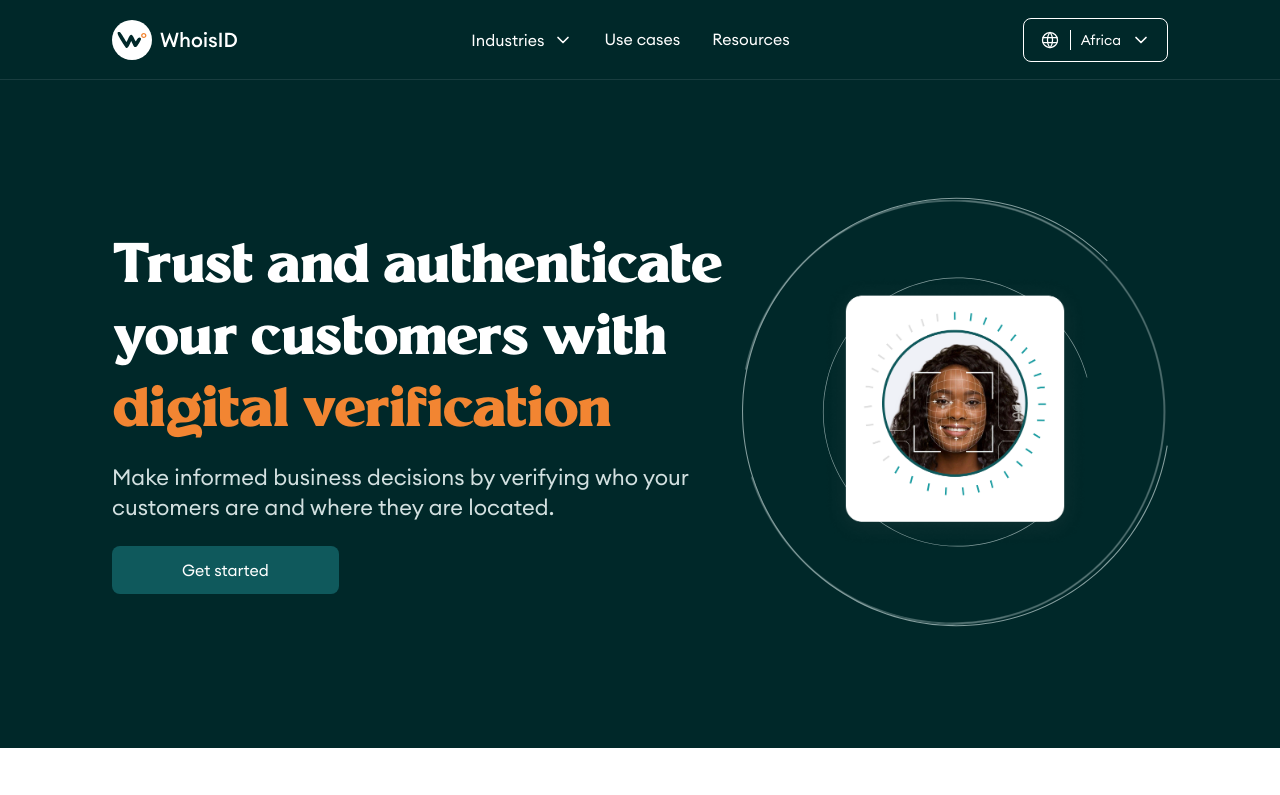
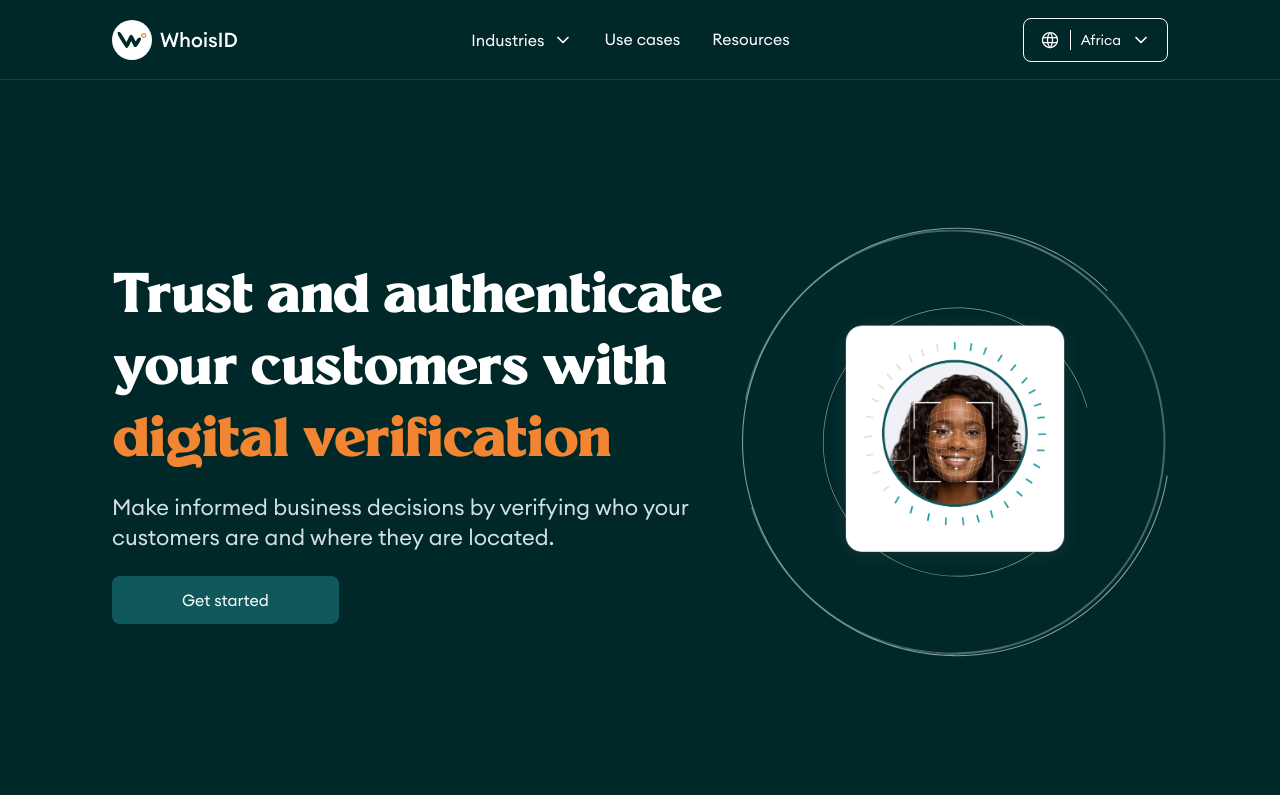
Before and after one commit to Yaasir024/WhoisID, a Vue app: page / in a window 1280 px wide. Shown: the top 795 px of the page. Built offline with nearby package versions, Linux system fonts and the light colour scheme.

Commit message:
/rotation-animation

```diff
--- a/src/components/Home/Hero.vue
+++ b/src/components/Home/Hero.vue
@@ -1,13 +1,17 @@
 <template>
   <section
-    class="bg-id-green-1 px-[40px] xl:px-[112px] pt-[65px] lg:pt-[150px] pb-[154px] flex lg:items-center flex-col lg:flex-row"
+    class="bg-id-green-1 px-[40px] xl:px-[112px] pt-[65px] lg:pt-[180px] pb-[175px] flex lg:items-center flex-col lg:flex-row"
   >
     <div class="max-w-[630px]">
-      <h1 class="text-white text-[38px] sm:text-[56px] leading-[48px] sm:leading-[72px] tracking-[-0.02em] font-millik">
+      <h1
+        class="text-white text-[38px] sm:text-[56px] leading-[48px] sm:leading-[72px] tracking-[-0.02em] font-millik"
+      >
         Trust and authenticate your customers with
         <span class="text-id-yellow">digital verification</span>
       </h1>
-      <h3 class="text-id-gray-3 text-[18px] sm:text-[22px] leading-[28px] sm:leading-[30px] mt-[16px]">
+      <h3
+        class="text-id-gray-3 text-[18px] sm:text-[22px] leading-[28px] sm:leading-[30px] mt-[16px]"
+      >
         Make informed business decisions by verifying who your customers are and
         where they are located.
       </h3>
@@ -34,37 +38,42 @@
       <img
         src="@/assets/images/Home/ellipse-2.svg"
         alt=""
-        class="rings rotate-1 h-[425px] w-[425px]"
+        class="rings rotate-2 h-[425px] w-[425px]"
       />
       <img
         src="@/assets/images/Home/ellipse-3.svg"
         alt=""
-        class="rings rotate-1 h-[530px] !w-[530px]"
+        class="rings rotate-3 h-[530px] !w-[530px]"
       />
     </div>
   </section>
 </template>
 
 <style scoped>
+@keyframes spin {
+  from {transform: translate(-50%, -50%) rotate(0);}
+  to   {transform: translate(-50%, -50%) rotate(360deg);}
+}
+@keyframes spin-back {
+  from {transform: translate(-50%, -50%) rotate(0);}
+  to   {transform: translate(-50%, -50%) rotate(-360deg);}
+}
 .rings {
   position: absolute;
+  left: 50%;
   top: 50%;
-  left: 50%;
-  transform: translate(-50%, -50%) !important;
-  /* animation: rotation 5s infinite linear; */
+  transform: translate(-50%, -50%);
 }
 .rotate-1 {
-  animation: spin 2s linear infinite !important;
+  animation: spin 4s linear infinite !important;
+}
+.rotate-2 {
+  animation: spin-back 6s linear infinite !important;
+}
+.rotate-3 {
+  animation: spin 8s linear infinite !important;
 }
 
-@keyframes spin {
-  from {
-    transform: translate(-50%, -50%) rotate(0deg);
-  }
-  to {
-    transform: translate(-50%, -50%) rotate(360deg);
-  }
-}
 
 @-moz-keyframes rotation {
   0% {
```
